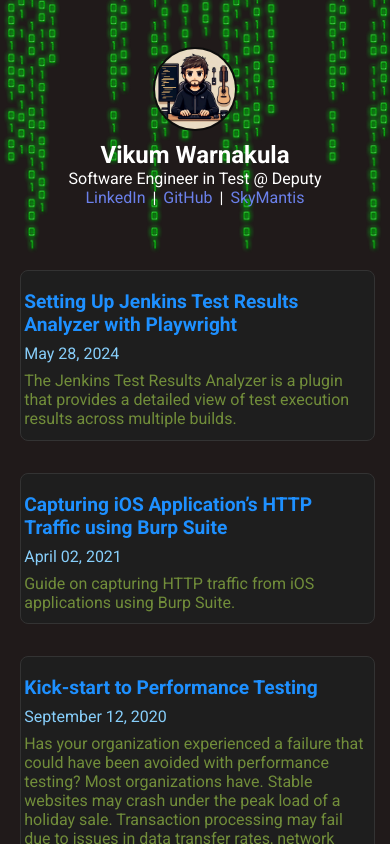
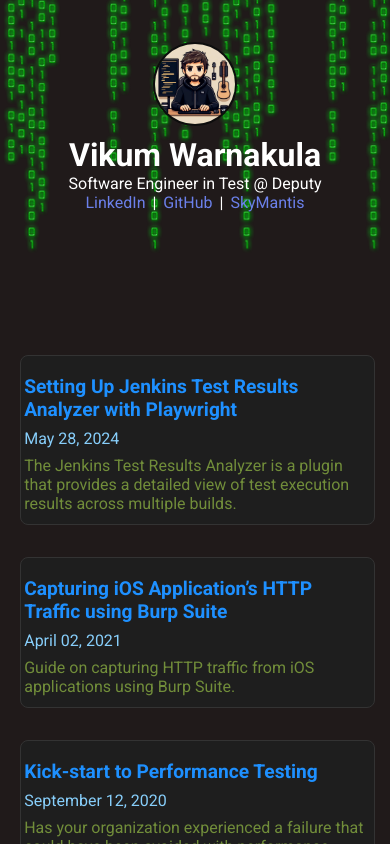
Before and after one commit to wvikum/vikum-warnakuka, a Next.js app: page / in a window 390 px wide. Shown: the top 844 px of the page. Built offline with nearby package versions, Linux system fonts and the light colour scheme.

Commit message:
adjust padding

```diff
--- a/components/Article.tsx
+++ b/components/Article.tsx
@@ -25,7 +25,7 @@ const Article: React.FC<ArticleProps> = ({
   onClick,
 }) => {
   return (
-    <div className={styles.article}>
+    <div className={`${styles.article} ${isExpanded ? styles.expanded : ""}`}>
       <h2 onClick={onClick} className={styles.title}>
         {title}
       </h2>
--- a/components/Header.tsx
+++ b/components/Header.tsx
@@ -1,4 +1,4 @@
-import React, { useEffect, useState } from "react";
+import React, { useEffect, useState, useRef } from "react";
 import Image from "next/image";
 import styles from "../styles/Header.module.css";
 
@@ -16,9 +16,14 @@ const profileData = {
   ],
 };
 
-const Header: React.FC = () => {
+interface HeaderProps {
+  setHeaderHeight: (height: number) => void;
+}
+
+const Header: React.FC<HeaderProps> = ({ setHeaderHeight }) => {
   const { name, title, profileImgSrc, socialLinks } = profileData;
   const [isHidden, setIsHidden] = useState(false);
+  const headerRef = useRef<HTMLDivElement>(null);
 
   const handleScroll = () => {
     if (window.scrollY > 50) {
@@ -30,10 +35,13 @@ const Header: React.FC = () => {
 
   useEffect(() => {
     window.addEventListener("scroll", handleScroll);
+    if (headerRef.current) {
+      setHeaderHeight(headerRef.current.offsetHeight);
+    }
     return () => {
       window.removeEventListener("scroll", handleScroll);
     };
-  }, []);
+  }, [setHeaderHeight]);
 
   const renderSocialLinks = () =>
     socialLinks.map((link, index) => (
@@ -44,7 +52,10 @@ const Header: React.FC = () => {
     ));
 
   return (
-    <header className={`${styles.header} ${isHidden ? styles.hidden : ""}`}>
+    <header
+      ref={headerRef}
+      className={`${styles.header} ${isHidden ? styles.hidden : ""}`}
+    >
       <Image
         src={profileImgSrc}
         alt="Profile Picture"
--- a/pages/index.tsx
+++ b/pages/index.tsx
@@ -21,14 +21,18 @@ const Home: React.FC<HomeProps> = ({ articles }) => {
   const [expandedArticleIndex, setExpandedArticleIndex] = useState<
     number | null
   >(null);
+  const [headerHeight, setHeaderHeight] = useState(0);
 
   const toggleArticle = (index: number) => {
     setExpandedArticleIndex(index === expandedArticleIndex ? null : index);
   };
 
   return (
-    <div className={styles.container}>
-      <Header />
+    <div
+      className={styles.container}
+      style={{ paddingTop: `${headerHeight}px` }}
+    >
+      <Header setHeaderHeight={setHeaderHeight} />
       {articles.map((article, index) => (
         <Article
           key={index}
--- a/styles/Header.module.css
+++ b/styles/Header.module.css
@@ -32,6 +32,14 @@
   position: relative;
 }
 
+.header h1 {
+  font-size: 3rem; /* Adjust font size for desktop */
+}
+
+.header p {
+  font-size: 1.3rem; /* Adjust font size for desktop */
+}
+
 .socialLinks a {
   color: #6b80ea;
   text-decoration: none;
@@ -40,11 +48,6 @@
 
 .socialLinks a:hover {
   text-decoration: underline;
-}
-
-.content {
-  margin-top: 40vh; /* Push content down to start below the header */
-  padding: 20px;
 }
 
 /* Media query for mobile devices */
@@ -57,17 +60,13 @@
     top: -30vh; /* Move header out of view for mobile devices */
   }
 
-  .content {
-    margin-top: 30vh; /* Adjust content margin for mobile devices */
-  }
-
   .profileImg {
     width: 80px; /* Adjust profile image size for mobile devices */
     height: 80px;
   }
 
   .header h1 {
-    font-size: 1.5rem; /* Adjust font size for mobile devices */
+    font-size: 2rem; /* Adjust font size for mobile devices */
   }
 
   .header p {
```
